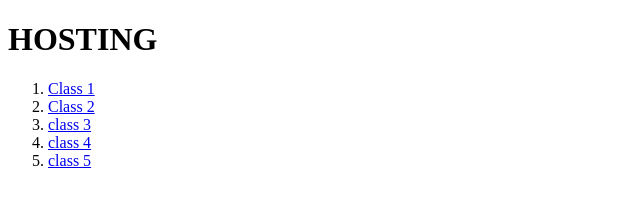
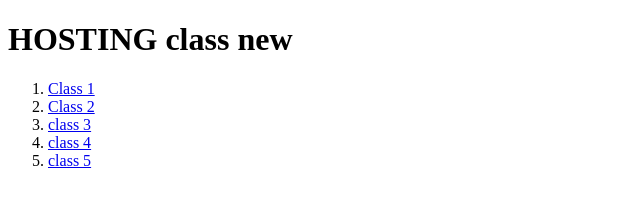
Before and after one commit to MuhammadZubair786/Hosting-Class, a plain HTML site: page index.html in a window 1280 px wide. Shown: the whole page, without its empty margins (0-640 px from the left). Drawn offline with Linux system fonts and the light colour scheme.

Commit message:
file add new url

```diff
--- a/index.html
+++ b/index.html
@@ -6,7 +6,7 @@
     <title>Document</title>
 </head>
 <body>
-    <H1>HOSTING</H1>
+    <H1>HOSTING class new</H1>
     <ol>
         <li><a href="./Class 1/index.html">Class 1</a></li>
         <li><a href="./class3/index.html">Class 2</a></li>
```
